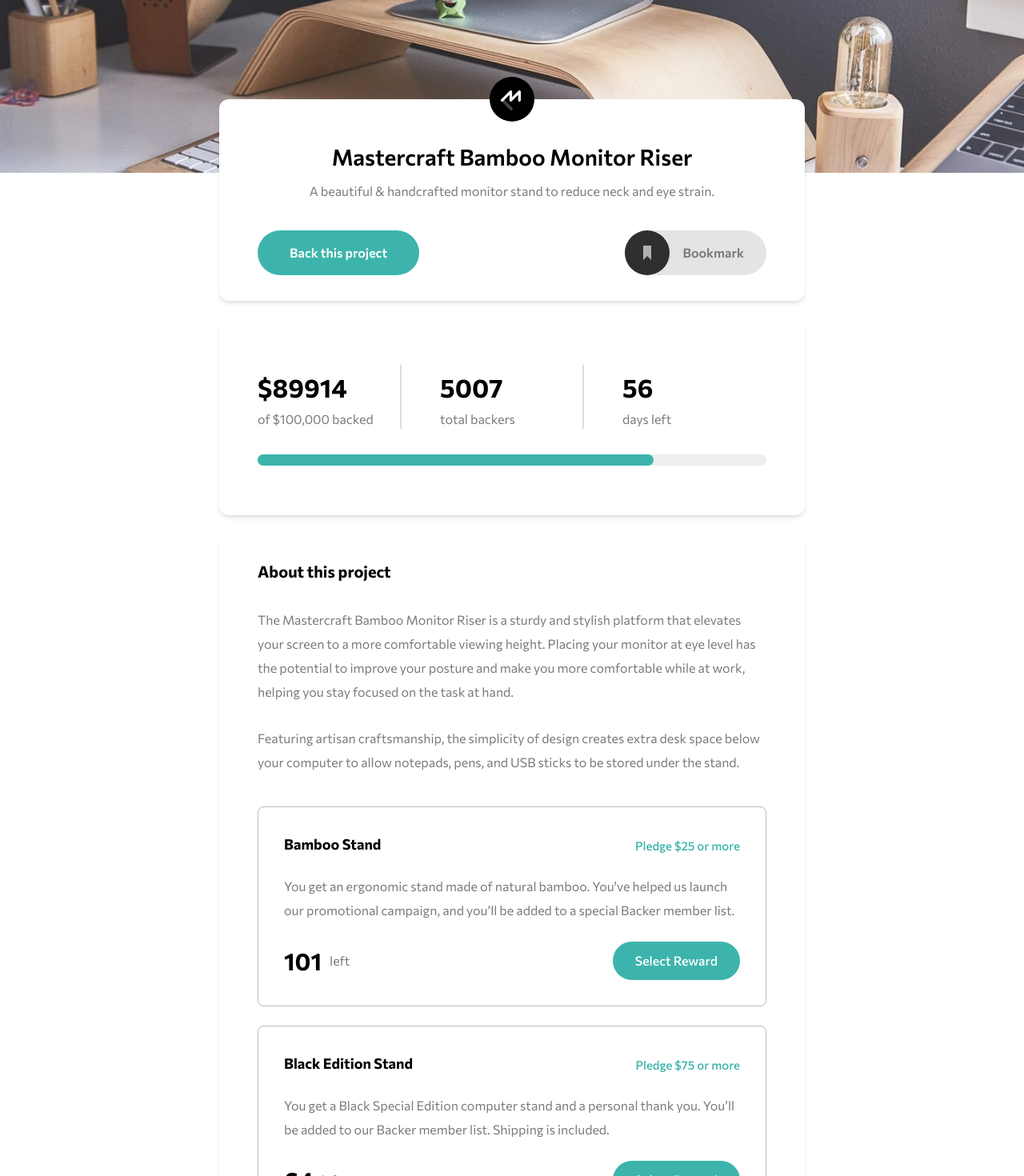
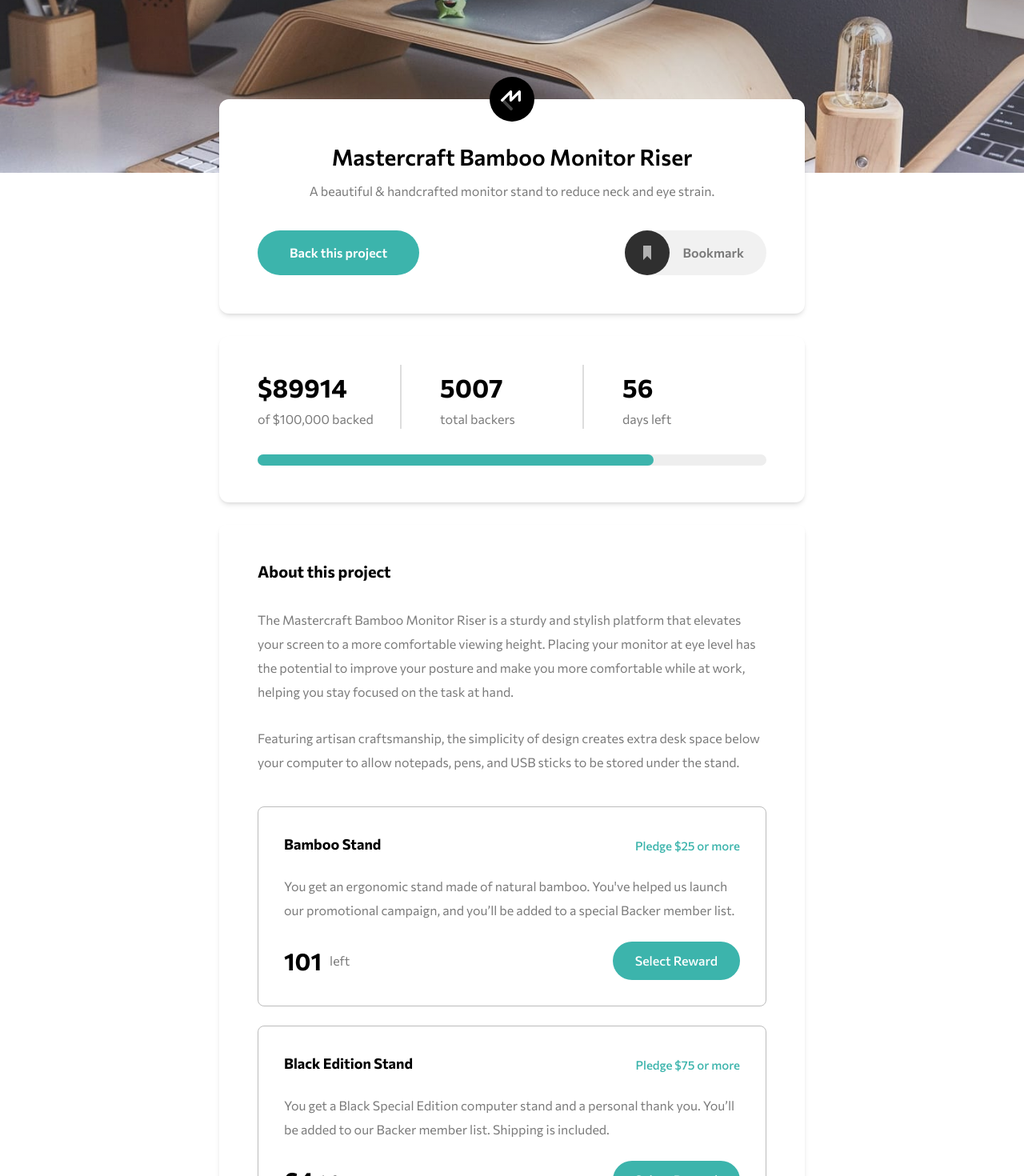
Before and after one commit to iameenahmed/crowdfunding-product-page, a React (Vite) app: page / in a window 1280 px wide. Shown: the part 140-1610 px from the top of the page at 80% size. Built offline with nearby package versions, Linux system fonts and the light colour scheme.

Commit message:
Update styles

```diff
--- a/src/components/About.tsx
+++ b/src/components/About.tsx
@@ -5,7 +5,7 @@ const About = () => {
   const pledges = usePledgeStore((state) => state.pledges);
 
   return (
-    <div className="rounded-lg bg-white px-6 py-7 text-sm text-DarkGray shadow-md md:px-12 md:text-base">
+    <div className="rounded-lg bg-white px-6 py-7 text-sm text-DarkGray shadow-md md:px-12 md:py-11 md:text-base">
       <div>
         <h2 className="text-xl font-bold text-black">About this project</h2>
         <p className="mt-4 leading-[1.875] md:mt-8">
--- a/src/components/Hero.tsx
+++ b/src/components/Hero.tsx
@@ -3,7 +3,7 @@ import heroDesktop from "../assets/image-hero-desktop.jpg";
 
 const Hero = () => {
   return (
-    <picture className="relative left-0 top-0">
+    <picture className="relative left-0 top-0 after:absolute after:inset-0 after:bg-gradient-to-b after:from-black/30 after:to-transparent ">
       <source srcSet={heroDesktop} media="(min-width: 768px)" />
       <img
         src={hero}
--- a/src/components/Intro.tsx
+++ b/src/components/Intro.tsx
@@ -8,7 +8,7 @@ const Intro = () => {
   const openInputModal = useInputModal((state) => state.openModal);
 
   return (
-    <div className="relative z-10 -mt-[12.5%] flex w-full flex-col items-center rounded-xl bg-white px-6 py-8 text-center shadow-md md:px-12">
+    <div className="relative z-10 -mt-[12.5%] flex w-full flex-col items-center rounded-xl bg-white px-6 py-8 text-center shadow-md md:px-12 md:pb-12">
       <div className="absolute -top-7">
         <img src={mastercraftLogo} alt="mastercraft logo" />
       </div>
@@ -29,7 +29,7 @@ const Intro = () => {
         </button>
         <button
           onClick={() => setIsBookmarked(!isBookmarked)}
-          className="text-DarkGray transition-all duration-300 hover:opacity-70 min-[500px]:inline-flex min-[500px]:items-center min-[500px]:gap-4 min-[500px]:rounded-full min-[500px]:bg-DarkGray/20 min-[500px]:pr-7"
+          className="text-DarkGray transition-all duration-300 hover:opacity-70 min-[500px]:inline-flex min-[500px]:items-center min-[500px]:gap-4 min-[500px]:rounded-full min-[500px]:bg-DarkGray/10 min-[500px]:pr-7"
         >
           <img src={bookmarkIcon} alt="bookmark icon" />
           <span className="hidden min-[500px]:inline">
--- a/src/components/Stats.tsx
+++ b/src/components/Stats.tsx
@@ -3,7 +3,7 @@ import { useStats } from "../stores/statsStore";
 const Stats = () => {
   const { backed, backers } = useStats((state) => state.stats);
   return (
-    <div className="my-7 rounded-xl bg-white px-6 py-8 shadow-md md:px-12 md:py-14">
+    <div className="my-7 rounded-xl bg-white px-6 py-8 shadow-md md:px-12 md:py-10">
       <ul className="space-y-12 text-center md:grid md:grid-cols-3 md:gap-12 md:space-y-0 md:text-start">
         <li className="relative text-DarkGray after:absolute after:-bottom-6 after:left-1/2 after:h-[1px] after:w-20 after:-translate-x-1/2 after:bg-DarkGray/50 md:after:bottom-0 md:after:left-auto md:after:right-0 md:after:h-20 md:after:w-[1px]">
           <span className="mb-1 block text-[2rem] font-bold text-black">
```
